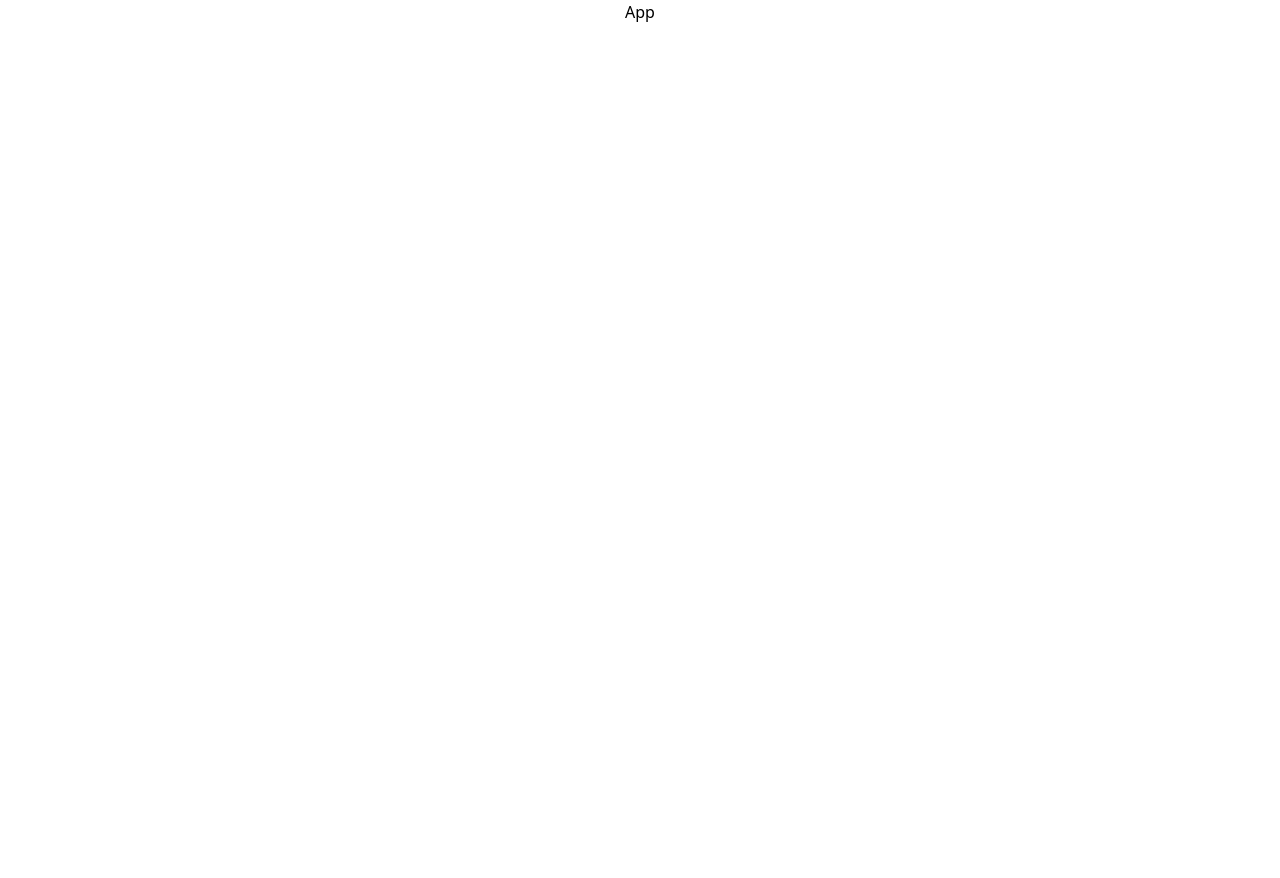
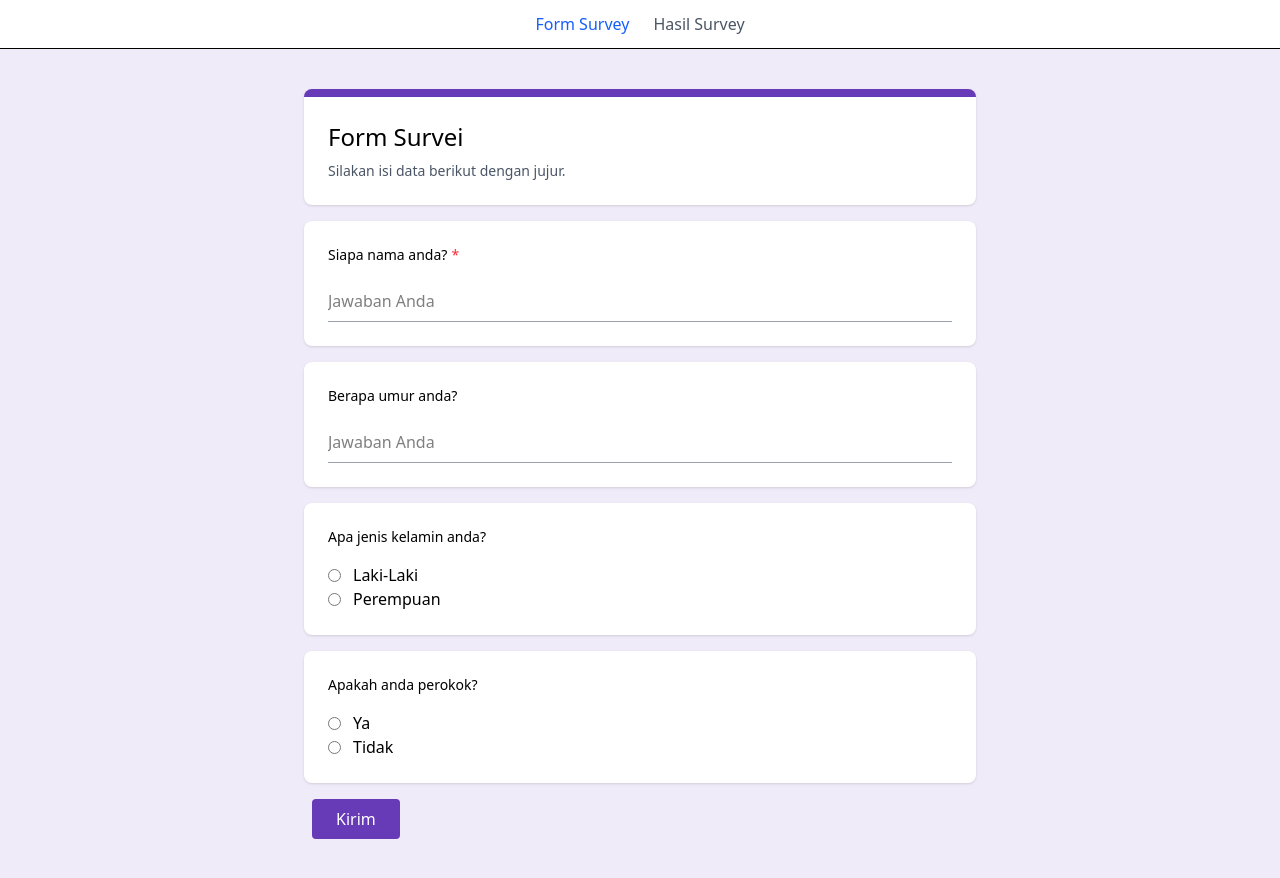
Before and after one commit to Vincentius31/koda-b6-react9, a React (Vite) app: page / in a window 1280 px wide. Before the commit the page ends 800 px from the top, so only its background shows below. Built offline with nearby package versions, Linux system fonts and the light colour scheme.

Commit message:
feat: adding router for the navigation

```diff
--- a/src/App.jsx
+++ b/src/App.jsx
@@ -1,7 +1,18 @@
+import { BrowserRouter, Routes, Route } from "react-router-dom";
+import FormPage from "./Pages/FormPage";
+import ResultPage from "./Pages/ResultPage";
+import Navbar from "./components/Navbar";
+
 import React from 'react'
 
 export default function App() {
   return (
-    <div className='text-center'>App</div>
+    <BrowserRouter>
+      <Navbar/>
+      <Routes>
+        <Route path="/" element={<FormPage/>}/>
+        <Route path="/results" element={<ResultPage/>}/>
+      </Routes>
+    </BrowserRouter>
   )
 }
```
